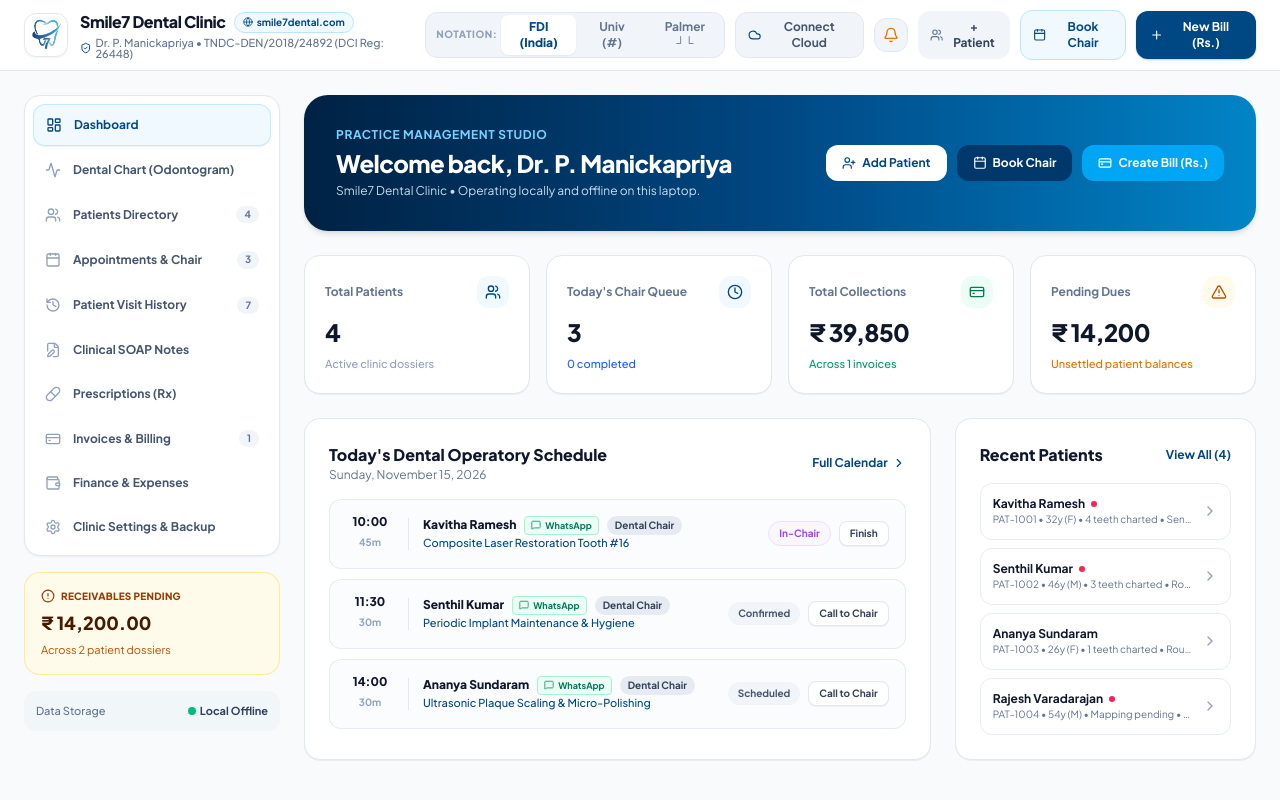
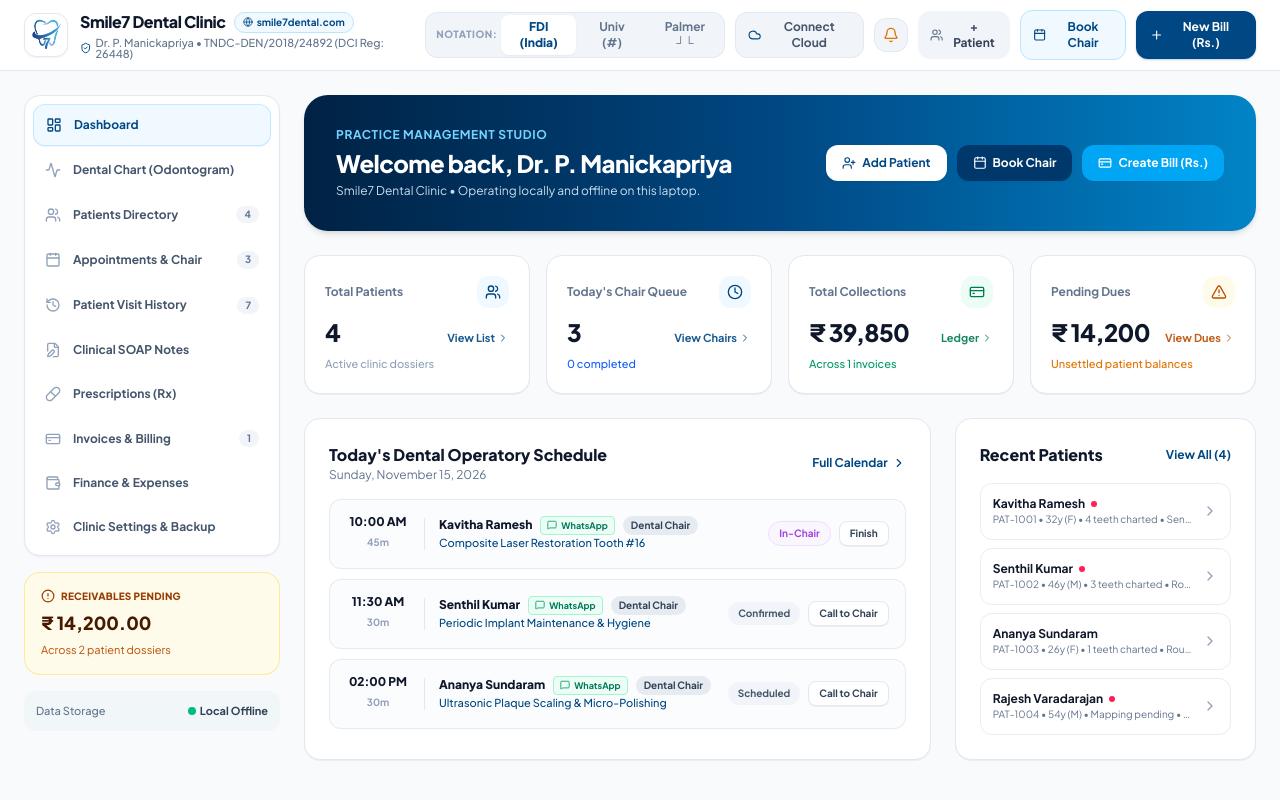
Before and after one commit to Rajrkrisna/smile7dental, a React (Vite) app: page / in a window 1280 px wide. Built offline with nearby package versions, Linux system fonts and the light colour scheme.

Commit message:
feat: 12-hour AM/PM time display everywhere and click Total Patients to open directory

```diff
--- a/src/components/dashboard/Dashboard.tsx
+++ b/src/components/dashboard/Dashboard.tsx
@@ -15,7 +15,7 @@ import {
   MessageSquare
 } from 'lucide-react';
 import { getWhatsAppUrl, getAppointmentWhatsAppText } from '../../utils/whatsapp';
-import { formatIndianDate } from '../../utils/currency';
+import { formatIndianDate, formatTimeAMPM } from '../../utils/currency';
 
 interface DashboardProps {
   onNavigateTab: (tab: string) => void;
@@ -89,67 +89,103 @@ export const Dashboard: React.FC<DashboardProps> = ({
 
       {/* KPI Stats Cards */}
       <div className="grid grid-cols-2 lg:grid-cols-4 gap-4">
-        {/* Total Patients */}
-        <div className="bg-white p-5 rounded-2xl border border-slate-200 shadow-2xs space-y-2">
+        {/* Total Patients - Clickable redirect to Patient List */}
+        <div
+          onClick={() => onNavigateTab('patients')}
+          className="bg-white p-5 rounded-2xl border border-slate-200 hover:border-[#004884] shadow-2xs hover:shadow-md transition-all space-y-2 cursor-pointer group"
+          title="Click to view full Patient Directory"
+        >
           <div className="flex items-center justify-between text-slate-500">
-            <span className="text-xs font-bold">Total Patients</span>
-            <div className="p-2 rounded-xl bg-sky-50 text-[#004884]">
+            <span className="text-xs font-bold group-hover:text-[#004884] transition-colors">Total Patients</span>
+            <div className="p-2 rounded-xl bg-sky-50 text-[#004884] group-hover:bg-[#004884] group-hover:text-white transition-colors">
               <Users className="w-4 h-4" />
             </div>
           </div>
-          <p className="text-2xl font-black text-slate-900 tracking-tight">
+          <div className="flex items-baseline justify-between">
+            <p className="text-2xl font-black text-slate-900 tracking-tight group-hover:text-[#004884] transition-colors">
               {totalPatients}
             </p>
+            <span className="text-[11px] font-bold text-[#004884] flex items-center gap-0.5 opacity-90 group-hover:translate-x-0.5 transition-transform">
+              View List <ChevronRight className="w-3 h-3" />
+            </span>
+          </div>
           <p className="text-[11px] text-slate-400 font-medium">
             Active clinic dossiers
           </p>
         </div>
 
-        {/* Today's Appointments */}
-        <div className="bg-white p-5 rounded-2xl border border-slate-200 shadow-2xs space-y-2">
+        {/* Today's Appointments - Clickable redirect to Appointments */}
+        <div
+          onClick={() => onNavigateTab('appointments')}
+          className="bg-white p-5 rounded-2xl border border-slate-200 hover:border-[#004884] shadow-2xs hover:shadow-md transition-all space-y-2 cursor-pointer group"
+          title="Click to view Chair Schedule"
+        >
           <div className="flex items-center justify-between text-slate-500">
-            <span className="text-xs font-bold">Today's Chair Queue</span>
-            <div className="p-2 rounded-xl bg-sky-50 text-[#004884]">
+            <span className="text-xs font-bold group-hover:text-[#004884] transition-colors">Today's Chair Queue</span>
+            <div className="p-2 rounded-xl bg-sky-50 text-[#004884] group-hover:bg-[#004884] group-hover:text-white transition-colors">
               <Clock className="w-4 h-4" />
             </div>
           </div>
-          <p className="text-2xl font-black text-slate-900 tracking-tight">
+          <div className="flex items-baseline justify-between">
+            <p className="text-2xl font-black text-slate-900 tracking-tight group-hover:text-[#004884] transition-colors">
               {todayAppts.length}
             </p>
+            <span className="text-[11px] font-bold text-[#004884] flex items-center gap-0.5 opacity-90 group-hover:translate-x-0.5 transition-transform">
+              View Chairs <ChevronRight className="w-3 h-3" />
+            </span>
+          </div>
           <p className="text-[11px] text-blue-600 font-medium">
             {todayAppts.filter(a => a.status === 'Completed').length} completed
           </p>
         </div>
 
-        {/* Total Settled Revenue */}
-        <div className="bg-white p-5 rounded-2xl border border-slate-200 shadow-2xs space-y-2">
+        {/* Total Settled Revenue - Clickable redirect to Billing */}
+        <div
+          onClick={() => onNavigateTab('billing')}
+          className="bg-white p-5 rounded-2xl border border-slate-200 hover:border-emerald-600 shadow-2xs hover:shadow-md transition-all space-y-2 cursor-pointer group"
+          title="Click to view Billing & Invoices"
+        >
           <div className="flex items-center justify-between text-slate-500">
-            <span className="text-xs font-bold">Total Collections</span>
-            <div className="p-2 rounded-xl bg-emerald-50 text-emerald-700">
+            <span className="text-xs font-bold group-hover:text-emerald-700 transition-colors">Total Collections</span>
+            <div className="p-2 rounded-xl bg-emerald-50 text-emerald-700 group-hover:bg-emerald-600 group-hover:text-white transition-colors">
               <CreditCard className="w-4 h-4" />
             </div>
           </div>
-          <p className="text-2xl font-black text-slate-900 tracking-tight">
+          <div className="flex items-baseline justify-between">
+            <p className="text-2xl font-black text-slate-900 tracking-tight group-hover:text-emerald-700 transition-colors">
               {clinicProfile.currencySymbol || '₹'}{' '}
               {totalPaid.toLocaleString('en-IN', { minimumFractionDigits: 0 })}
             </p>
+            <span className="text-[11px] font-bold text-emerald-700 flex items-center gap-0.5 opacity-90 group-hover:translate-x-0.5 transition-transform">
+              Ledger <ChevronRight className="w-3 h-3" />
+            </span>
+          </div>
           <p className="text-[11px] text-emerald-600 font-medium">
             Across {invoices.length} invoices
           </p>
         </div>
 
-        {/* Outstanding Receivables */}
-        <div className="bg-white p-5 rounded-2xl border border-slate-200 shadow-2xs space-y-2">
+        {/* Outstanding Receivables - Clickable redirect to Billing */}
+        <div
+          onClick={() => onNavigateTab('billing')}
+          className="bg-white p-5 rounded-2xl border border-slate-200 hover:border-amber-500 shadow-2xs hover:shadow-md transition-all space-y-2 cursor-pointer group"
+          title="Click to view Unsettled Dues"
+        >
           <div className="flex items-center justify-between text-slate-500">
-            <span className="text-xs font-bold">Pending Dues</span>
-            <div className="p-2 rounded-xl bg-amber-50 text-amber-700">
+            <span className="text-xs font-bold group-hover:text-amber-700 transition-colors">Pending Dues</span>
+            <div className="p-2 rounded-xl bg-amber-50 text-amber-700 group-hover:bg-amber-600 group-hover:text-white transition-colors">
               <AlertTriangle className="w-4 h-4" />
             </div>
           </div>
-          <p className="text-2xl font-black text-slate-900 tracking-tight">
+          <div className="flex items-baseline justify-between">
+            <p className="text-2xl font-black text-slate-900 tracking-tight group-hover:text-amber-700 transition-colors">
               {clinicProfile.currencySymbol || '₹'}{' '}
               {totalOutstanding.toLocaleString('en-IN', { minimumFractionDigits: 0 })}
             </p>
+            <span className="text-[11px] font-bold text-amber-700 flex items-center gap-0.5 opacity-90 group-hover:translate-x-0.5 transition-transform">
+              View Dues <ChevronRight className="w-3 h-3" />
+            </span>
+          </div>
           <p className="text-[11px] text-amber-600 font-medium">
             Unsettled patient balances
           </p>
@@ -198,9 +234,9 @@ export const Dashboard: React.FC<DashboardProps> = ({
                   className="p-4 rounded-xl border border-slate-200/80 hover:border-slate-300 bg-slate-50/50 flex flex-col sm:flex-row items-start sm:items-center justify-between gap-3 transition-colors"
                 >
                   <div className="flex items-center gap-3.5">
-                    <div className="w-12 text-center shrink-0">
+                    <div className="w-16 text-center shrink-0">
                       <span className="block text-xs font-black text-slate-900 leading-none">
-                        {appt.startTime}
+                        {formatTimeAMPM(appt.startTime)}
                       </span>
                       <span className="text-[10px] text-slate-400 font-bold">
                         {appt.durationMin}m
@@ -220,7 +256,7 @@ export const Dashboard: React.FC<DashboardProps> = ({
                             getAppointmentWhatsAppText(
                               appt.patientName,
                               formatIndianDate(appt.date),
-                              appt.startTime,
+                              formatTimeAMPM(appt.startTime),
                               clinicProfile.clinicName,
                               appt.doctor,
                               clinicProfile.phone,
--- a/src/components/layout/Navbar.tsx
+++ b/src/components/layout/Navbar.tsx
@@ -22,7 +22,7 @@ import {
   scheduleAppointmentPhoneReminder
 } from '../../utils/appointmentReminders';
 import { getWhatsAppUrl } from '../../utils/whatsapp';
-import { formatIndianDate } from '../../utils/currency';
+import { formatIndianDate, formatTimeAMPM } from '../../utils/currency';
 
 interface NavbarProps {
   onOpenNewPatient: () => void;
@@ -239,7 +239,7 @@ export const Navbar: React.FC<NavbarProps> = ({
                                 {appt.patientName}
                               </span>
                               <span className="text-[10px] bg-sky-50 text-[#004884] font-bold px-1.5 py-0.5 rounded border border-sky-200">
-                                {appt.startTime}
+                                {formatTimeAMPM(appt.startTime)}
                               </span>
                             </div>
                             <p className="text-[11px] text-slate-500 font-medium mt-0.5">
--- a/src/components/visits/VisitHistoryView.tsx
+++ b/src/components/visits/VisitHistoryView.tsx
@@ -24,7 +24,7 @@ import {
   ArrowUpDown,
   Sparkles
 } from 'lucide-react';
-import { formatINR, formatIndianDate } from '../../utils/currency';
+import { formatINR, formatIndianDate, formatTimeAMPM } from '../../utils/currency';
 import { getWhatsAppUrl } from '../../utils/whatsapp';
 import type { PatientVisit, VisitType } from '../../types';
 import logoIcon from '../../assets/smile7-logo-icon.png';
@@ -470,7 +470,7 @@ export const VisitHistoryView: React.FC<VisitHistoryViewProps> = ({
                     <p className="text-xs text-slate-500 mt-1 flex items-center gap-3">
                       <span className="flex items-center gap-1 font-medium">
                         <Calendar className="w-3.5 h-3.5 text-[#004884]" />
-                        {formatIndianDate(visit.date)} {visit.time ? `• ${visit.time}` : ''}
+                        {formatIndianDate(visit.date)} {visit.time ? `• ${formatTimeAMPM(visit.time)}` : ''}
                       </span>
                       <span className="flex items-center gap-1 font-medium text-slate-700">
                         <Stethoscope className="w-3.5 h-3.5 text-sky-600" />
@@ -1132,7 +1132,7 @@ Thank you for your visit! Call +91 97908 62510 for any questions.`
                           <span className="px-2 py-0.5 rounded-md bg-[#004884] text-white font-black text-[11px]">
                             Sitting #{v.visitNumber}
                           </span>
-                          <span className="font-bold text-slate-800">{formatIndianDate(v.date)} {v.time ? `(${v.time})` : ''}</span>
+                          <span className="font-bold text-slate-800">{formatIndianDate(v.date)} {v.time ? `(${formatTimeAMPM(v.time)})` : ''}</span>
                           <span className="text-slate-500 font-medium">• {v.visitType}</span>
                         </div>
                         <span className="font-bold text-slate-700">Dr. {v.doctor.replace('Dr. ', '')}</span>
--- a/src/utils/currency.ts
+++ b/src/utils/currency.ts
@@ -79,3 +79,25 @@ export function numberToIndianWords(amount: number): string {
 
   return result.trim() + ' Only';
 }
+
+/**
+ * Formats time string into standard 12-hour AM/PM format (e.g. "10:00" -> "10:00 AM", "14:30" -> "02:30 PM")
+ */
+export function formatTimeAMPM(timeStr?: string): string {
+  if (!timeStr) return '';
+  const trimmed = timeStr.trim();
+  if (/am|pm/i.test(trimmed)) return trimmed;
+
+  const parts = trimmed.split(':');
+  if (parts.length >= 2) {
+    let hours = parseInt(parts[0], 10);
+    const minutes = parts[1].slice(0, 2);
+    if (isNaN(hours)) return trimmed;
+    const ampm = hours >= 12 ? 'PM' : 'AM';
+    hours = hours % 12;
+    if (hours === 0) hours = 12;
+    const formattedHours = hours < 10 ? `0${hours}` : `${hours}`;
+    return `${formattedHours}:${minutes} ${ampm}`;
+  }
+  return trimmed;
+}
--- a/src/utils/whatsapp.ts
+++ b/src/utils/whatsapp.ts
@@ -2,6 +2,8 @@
  * WhatsApp integration helpers tailored for Indian Dental Clinics
  * Handles 10-digit Indian mobile numbers (+91) and formats professional clinic messages
  */
+
+import { formatTimeAMPM } from './currency';
 
 export function cleanIndianPhoneForWhatsApp(phone: string): string {
   if (!phone) return '';
@@ -44,12 +46,14 @@ export function getAppointmentWhatsAppText(
     ? `Procedure: ${procedure.trim()}\n`
     : '';
 
+  const formattedTime = formatTimeAMPM(time);
+
   return `Hello ${patientName},
 
 This is an appointment reminder from ${clinicName} (${doctorName}) for your scheduled dental visit:
 
 Date: ${date}
-Time: ${time}
+Time: ${formattedTime}
 ${procedureLine}Clinic: ${address}
 
 For directions, assistance, or rescheduling, please call or WhatsApp ${clinicPhone}.`;
```
Also changed, not shown: src/components/appointments/AppointmentCalendar.tsx (+8 -8 lines), src/components/appointments/NewAppointmentModal.tsx (+12 -5 lines), src/components/patients/PatientProfileModal.tsx (+14 -7 lines), src/utils/appointmentReminders.ts (+4 -4 lines), 7 other files (tests, documents, lock files or other folders). Lines whose indentation alone changed are shown as unchanged.
